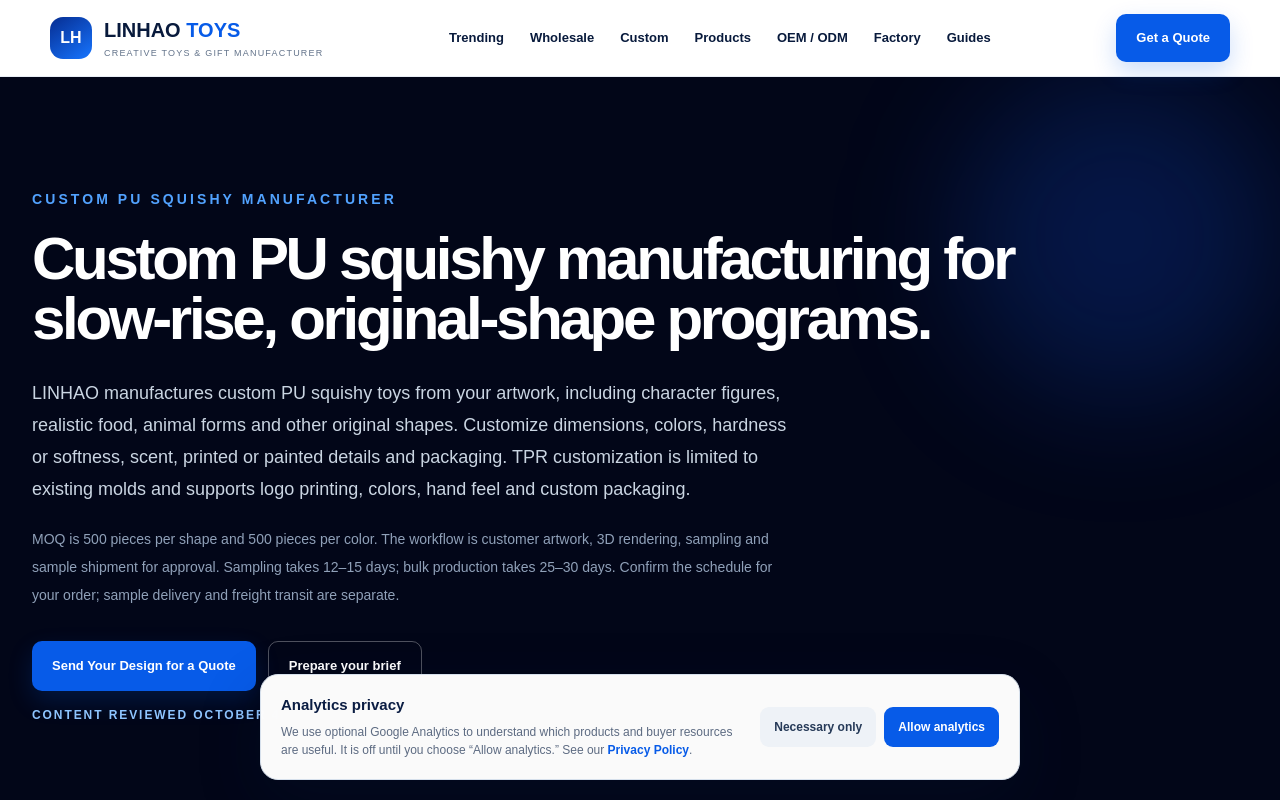
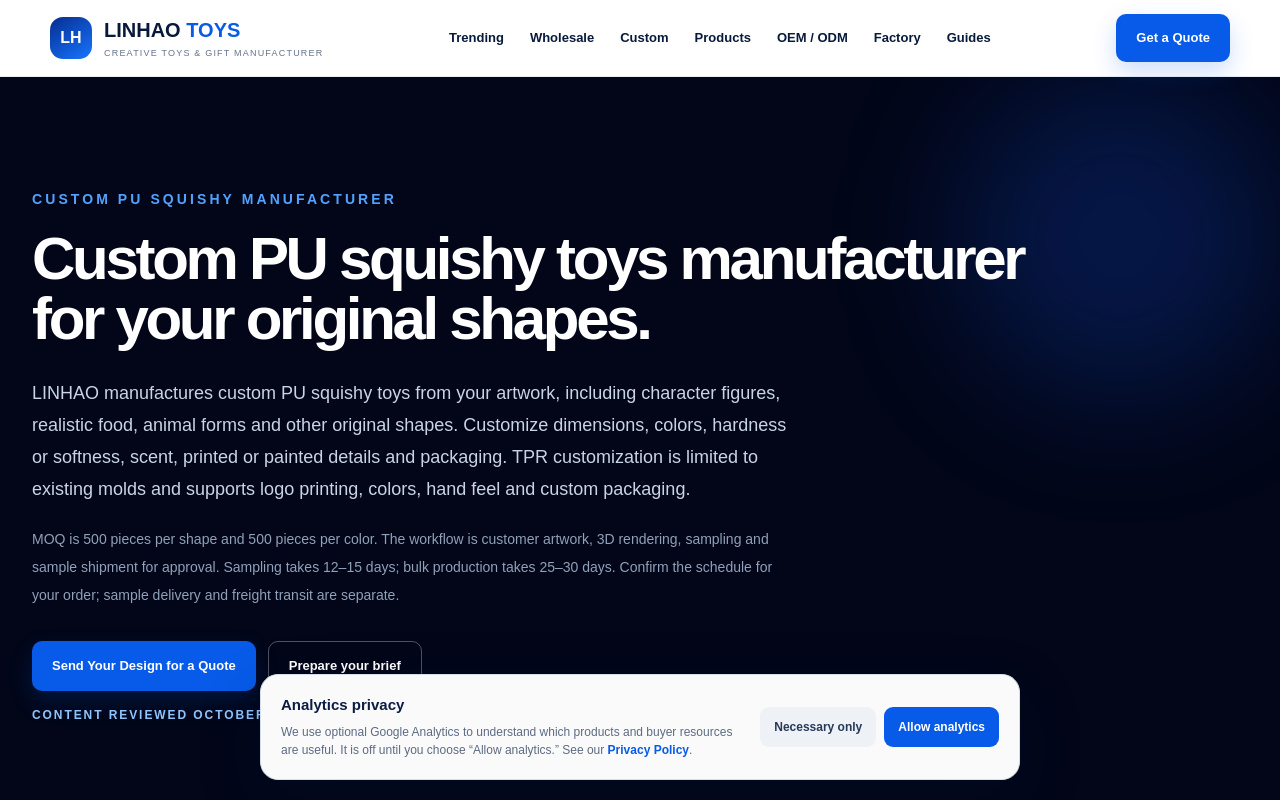
Before and after one commit to cenno1/linhao-toys, a Next.js app: page /custom-pu-squishy-manufacturer in a window 1280 px wide. Shown: the top 800 px of the page. Built offline with nearby package versions, Linux system fonts and the light colour scheme; no server answers.

Commit message:
Clarify custom PU squishy toy manufacturing and case references
Updated metadata and content for the Custom PU Squishy Manufacturer page, including title, description, keywords, and product details.

```diff
--- a/app/custom-pu-squishy-manufacturer/page.tsx
+++ b/app/custom-pu-squishy-manufacturer/page.tsx
@@ -3,14 +3,17 @@
 import { localizedAlternates } from "@/lib/localized-catalog";
 
 export const metadata: Metadata = {
-  title: "Custom PU Squishy Manufacturer | Slow-Rising OEM",
+  title: "Custom PU Squishy Toys Manufacturer | Original Shape OEM",
   description:
-    "Custom PU squishy manufacturing with MOQ from 500 pieces, buyer-defined shapes, slow-rise sample approval and private-label packaging.",
+    "Custom PU foam squishy toys manufacturer for food, animal and mascot designs. Customize softness, scent, logos and packaging. MOQ 500 per shape and color.",
   alternates: {
     canonical: "/custom-pu-squishy-manufacturer",
     languages: localizedAlternates("customPu"),
   },
   keywords: [
+    "custom PU squishy toys manufacturer",
+    "custom PU toys manufacturer",
+    "custom PU foam toys",
     "custom PU squishy manufacturer",
     "slow rising PU squishy",
     "custom shape squishy",
@@ -18,7 +21,7 @@
     "OEM PU squishy toys",
   ],
   openGraph: {
-    title: "Custom PU Squishy Manufacturer | Slow-Rising OEM",
+    title: "Custom PU Squishy Toys Manufacturer | Original Shape OEM",
     description:
       "Plan a custom PU squishy from shape and slow-rise feel through artwork, sample approval and private-label packaging.",
     url: "/custom-pu-squishy-manufacturer",
@@ -32,7 +35,7 @@
   },
   twitter: {
     card: "summary_large_image",
-    title: "Custom PU Squishy Manufacturer | Slow-Rising OEM",
+    title: "Custom PU Squishy Toys Manufacturer | Original Shape OEM",
     description:
       "Custom PU squishy development for original shapes, slow-rise recovery and private-label packaging.",
     images: ["/images/products/custom-pu-fruit-animal-figures/hero.png"],
@@ -44,17 +47,17 @@
     <SeoLandingPage
       path="/custom-pu-squishy-manufacturer"
       eyebrow="CUSTOM PU SQUISHY MANUFACTURER"
-      title="Custom PU squishy manufacturing for slow-rise, original-shape programs."
+      title="Custom PU squishy toys manufacturer for your original shapes."
       introduction="LINHAO manufactures custom PU squishy toys from your artwork, including character figures, realistic food, animal forms and other original shapes. Customize dimensions, colors, hardness or softness, scent, printed or painted details and packaging. TPR customization is limited to existing molds and supports logo printing, colors, hand feel and custom packaging."
       buyerNote="MOQ is 500 pieces per shape and 500 pieces per color. The workflow is customer artwork, 3D rendering, sampling and sample shipment for approval. Sampling takes 12–15 days; bulk production takes 25–30 days. Confirm the schedule for your order; sample delivery and freight transit are separate."
-      productSlugs={["premium-custom-pu-character-figure","ultra-slow-rising-realistic-pu-food-squishy","custom-pu-toast-squishy-blind-box","custom-pu-ice-skate-squishy","custom-pu-fruit-animal-figures","custom-pu-high-rebound-ball"]}
+      productSlugs={["premium-custom-pu-character-figure","ultra-slow-rising-realistic-pu-food-squishy","capybara-squishy-assortment","dumpling-squishy-blind-box","custom-croissant-squishy","custom-pu-toast-squishy-blind-box","custom-pu-ice-skate-squishy","custom-pu-fruit-animal-figures"]}
       preserveProductOrder
-      productEyebrow="ACTUAL CUSTOMIZATION CASES"
+      productEyebrow="PU CUSTOM CASES & DESIGN REFERENCES"
       quoteLabel="Send Your Design for a Quote"
-      lastReviewed="2026-10-04"
+      lastReviewed="2026-10-13"
       serviceType="Custom PU slow-rising squishy OEM and private-label manufacturing"
       productHeading="PU squishy directions for custom shapes and retail collections."
-      productDescription="Explore actual PU customization cases, including characters, realistic food, toast, ice-skate and animal shapes. These cases demonstrate our manufacturing work; your design is confirmed by 3D rendering and physical sample approval."
+      productDescription="Explore PU character, food and capybara product photos alongside dumpling, croissant, toast and other design references. Each product page identifies the images and demonstrations shown; concepts and edited images illustrate a direction rather than verify final production performance. Confirm your original design through 3D rendering and physical sample approval."
       capabilities={[
         {
           title: "Custom Shape & Size",
@@ -104,8 +107,8 @@
           href: "/custom-pu-squishy-case-studies",
         },
         {
-          title: "Custom Squishy Manufacturing",
-          text: "Compare the broader OEM route for PU, TPR and other sensory squishy programs.",
+          title: "Custom Squishy Toys Manufacturer",
+          text: "Use the custom squishy toys manufacturer entry for brand development, quotations and PU cases; TPR customization uses existing molds.",
           href: "/custom-squishy-toy-manufacturer",
         },
         {
```
